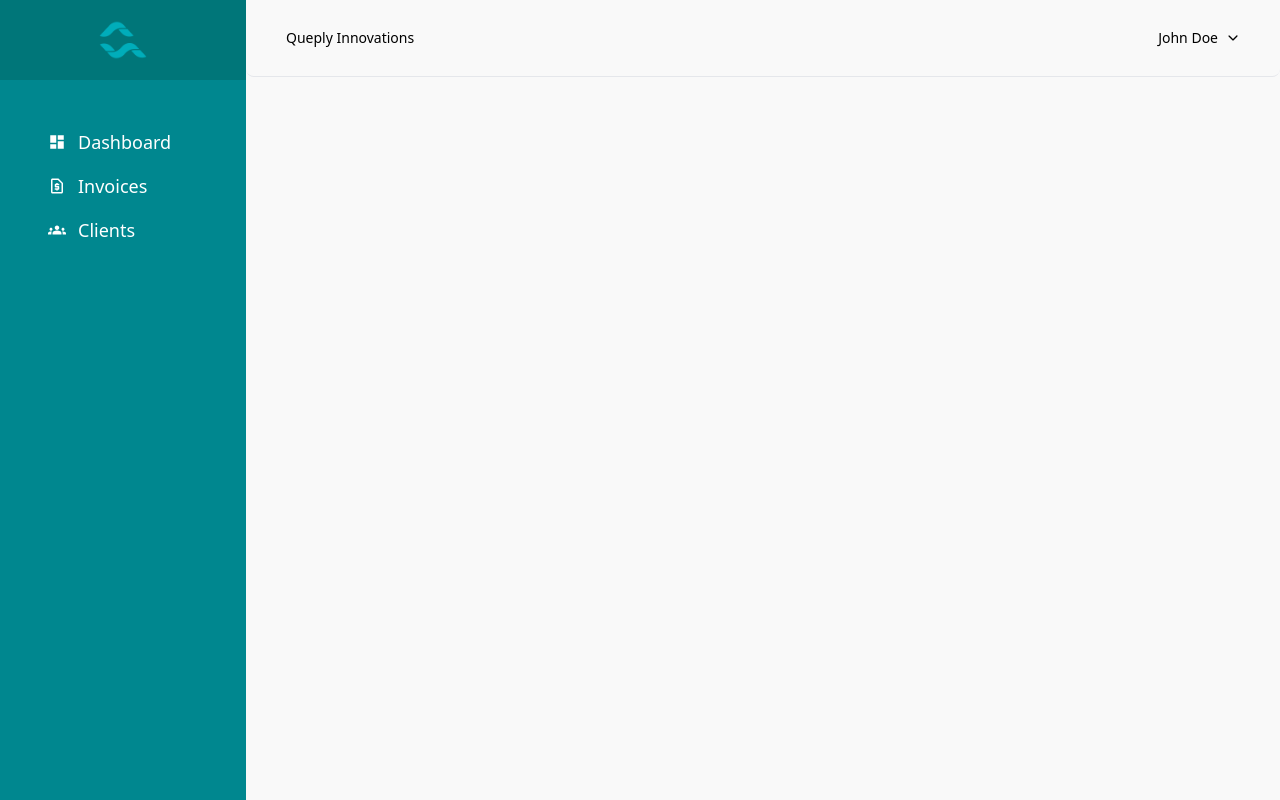
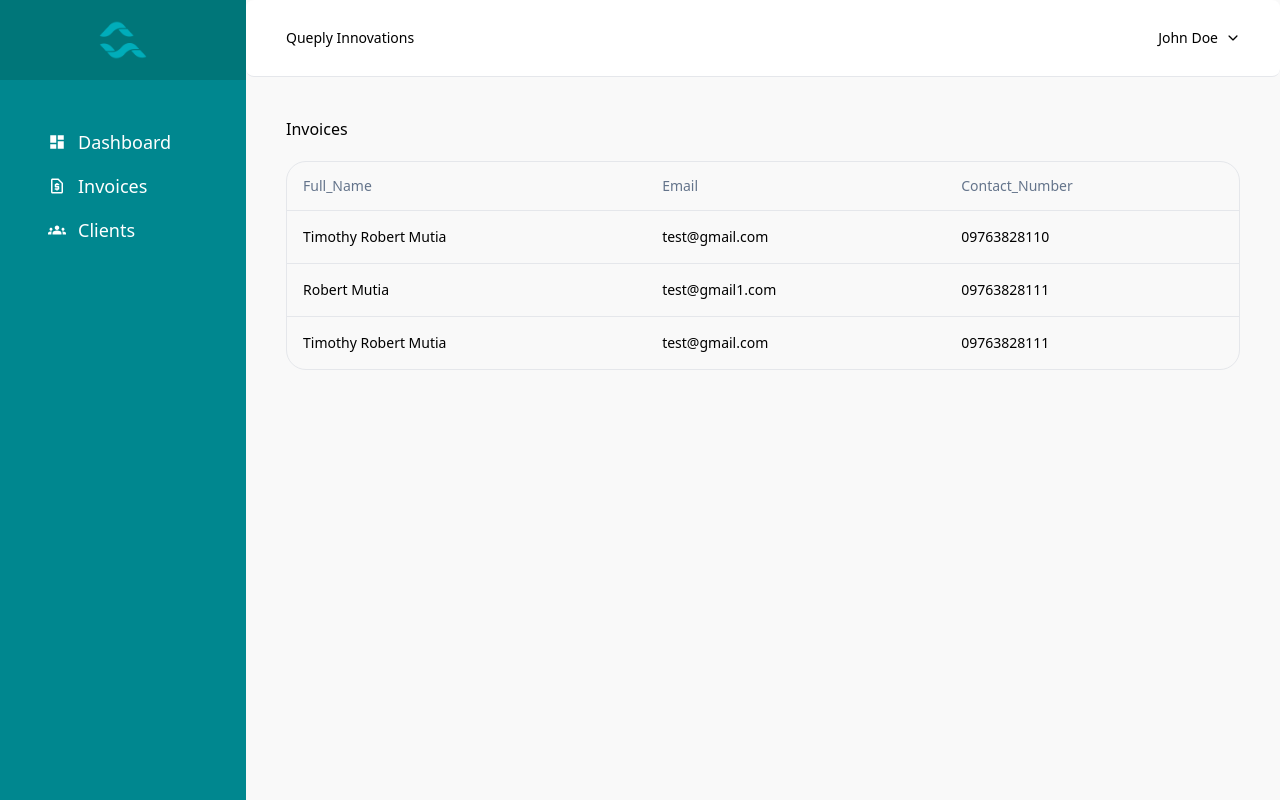
Before and after one commit to clintafk/queply_invoice_system, a React (Vite) app: page /Clients in a window 1280 px wide. Built offline with nearby package versions, Linux system fonts and the light colour scheme.

Commit message:
feat: added a table for clients page, and added quite some dependencies

```diff
--- a/package.json
+++ b/package.json
@@ -14,9 +14,12 @@
     "@radix-ui/react-label": "^2.1.0",
     "@radix-ui/react-slot": "^1.1.0",
     "@tanstack/react-query": "^5.60.6",
+    "@tanstack/react-table": "^8.20.5",
+    "@tanstack/zod-form-adapter": "^0.36.2",
     "class-variance-authority": "^0.7.0",
     "clsx": "^2.1.1",
     "json-server": "1.0.0-beta.3",
+    "libphonenumber-js": "^1.11.15",
     "lucide-react": "^0.451.0",
     "react": "^18.3.1",
     "react-dom": "^18.3.1",
@@ -24,7 +27,8 @@
     "react-router-dom": "^6.26.2",
     "recharts": "^2.13.3",
     "tailwind-merge": "^2.5.3",
-    "tailwindcss-animate": "^1.0.7"
+    "tailwindcss-animate": "^1.0.7",
+    "zod": "^3.23.8"
   },
   "devDependencies": {
     "@eslint/js": "^9.11.1",
--- a/src/components/Header.tsx
+++ b/src/components/Header.tsx
@@ -15,7 +15,7 @@
 
 export const Header = () => {
     return (
-        <header className="flex flex-row justify-between rounded-sm border-b px-10 py-7">
+        <header className="flex flex-row justify-between rounded-sm bg-header border-b px-10 py-7">
             <span className="text-sm font-light">Queply Innovations</span>
             <div className="flex cursor-pointer flex-row items-center gap-2 text-sm font-light hover:text-teal-500">
                 <DropdownMenu>
--- /dev/null
+++ b/src/components/ui/DataTable.tsx
@@ -0,0 +1,80 @@
+"use client"
+
+import {
+  ColumnDef,
+  flexRender,
+  getCoreRowModel,
+  useReactTable,
+} from "@tanstack/react-table"
+
+import {
+  Table,
+  TableBody,
+  TableCell,
+  TableHead,
+  TableHeader,
+  TableRow,
+} from "@/components/ui/table"
+
+interface DataTableProps<TData, TValue> {
+  columns: ColumnDef<TData, TValue>[]
+  data: TData[]
+}
+
+export function DataTable<TData, TValue>({
+  columns,
+  data,
+}: DataTableProps<TData, TValue>) {
+  const table = useReactTable({
+    data,
+    columns,
+    getCoreRowModel: getCoreRowModel(),
+  })
+
+  return (
+    <div className="rounded-md border">
+      <Table>
+        <TableHeader>
+          {table.getHeaderGroups().map((headerGroup) => (
+            <TableRow key={headerGroup.id}>
+              {headerGroup.headers.map((header) => {
+                return (
+                  <TableHead key={header.id}>
+                    {header.isPlaceholder
+                      ? null
+                      : flexRender(
+                          header.column.columnDef.header,
+                          header.getContext()
+                        )}
+                  </TableHead>
+                )
+              })}
+            </TableRow>
+          ))}
+        </TableHeader>
+        <TableBody>
+          {table.getRowModel().rows?.length ? (
+            table.getRowModel().rows.map((row) => (
+              <TableRow
+                key={row.id}
+                data-state={row.getIsSelected() && "selected"}
+              >
+                {row.getVisibleCells().map((cell) => (
+                  <TableCell key={cell.id}>
+                    {flexRender(cell.column.columnDef.cell, cell.getContext())}
+                  </TableCell>
+                ))}
+              </TableRow>
+            ))
+          ) : (
+            <TableRow>
+              <TableCell colSpan={columns.length} className="h-24 text-center">
+                No results.
+              </TableCell>
+            </TableRow>
+          )}
+        </TableBody>
+      </Table>
+    </div>
+  )
+}
--- /dev/null
+++ b/src/components/ui/table.tsx
@@ -0,0 +1,117 @@
+import * as React from "react"
+
+import { cn } from "@/lib/utils"
+
+const Table = React.forwardRef<
+  HTMLTableElement,
+  React.HTMLAttributes<HTMLTableElement>
+>(({ className, ...props }, ref) => (
+  <div className="relative w-full overflow-auto">
+    <table
+      ref={ref}
+      className={cn("w-full caption-bottom text-sm", className)}
+      {...props}
+    />
+  </div>
+))
+Table.displayName = "Table"
+
+const TableHeader = React.forwardRef<
+  HTMLTableSectionElement,
+  React.HTMLAttributes<HTMLTableSectionElement>
+>(({ className, ...props }, ref) => (
+  <thead ref={ref} className={cn("[&_tr]:border-b", className)} {...props} />
+))
+TableHeader.displayName = "TableHeader"
+
+const TableBody = React.forwardRef<
+  HTMLTableSectionElement,
+  React.HTMLAttributes<HTMLTableSectionElement>
+>(({ className, ...props }, ref) => (
+  <tbody
+    ref={ref}
+    className={cn("[&_tr:last-child]:border-0", className)}
+    {...props}
+  />
+))
+TableBody.displayName = "TableBody"
+
+const TableFooter = React.forwardRef<
+  HTMLTableSectionElement,
+  React.HTMLAttributes<HTMLTableSectionElement>
+>(({ className, ...props }, ref) => (
+  <tfoot
+    ref={ref}
+    className={cn(
+      "border-t bg-slate-100/50 font-medium [&>tr]:last:border-b-0 dark:bg-slate-800/50",
+      className
+    )}
+    {...props}
+  />
+))
+TableFooter.displayName = "TableFooter"
+
+const TableRow = React.forwardRef<
+  HTMLTableRowElement,
+  React.HTMLAttributes<HTMLTableRowElement>
+>(({ className, ...props }, ref) => (
+  <tr
+    ref={ref}
+    className={cn(
+      "border-b transition-colors hover:bg-slate-100/50 data-[state=selected]:bg-slate-100 dark:hover:bg-slate-800/50 dark:data-[state=selected]:bg-slate-800",
+      className
+    )}
+    {...props}
+  />
+))
+TableRow.displayName = "TableRow"
+
+const TableHead = React.forwardRef<
+  HTMLTableCellElement,
+  React.ThHTMLAttributes<HTMLTableCellElement>
+>(({ className, ...props }, ref) => (
+  <th
+    ref={ref}
+    className={cn(
+      "h-12 px-4 text-left align-middle font-medium text-slate-500 [&:has([role=checkbox])]:pr-0 dark:text-slate-400",
+      className
+    )}
+    {...props}
+  />
+))
+TableHead.displayName = "TableHead"
+
+const TableCell = React.forwardRef<
+  HTMLTableCellElement,
+  React.TdHTMLAttributes<HTMLTableCellElement>
+>(({ className, ...props }, ref) => (
+  <td
+    ref={ref}
+    className={cn("p-4 align-middle [&:has([role=checkbox])]:pr-0", className)}
+    {...props}
+  />
+))
+TableCell.displayName = "TableCell"
+
+const TableCaption = React.forwardRef<
+  HTMLTableCaptionElement,
+  React.HTMLAttributes<HTMLTableCaptionElement>
+>(({ className, ...props }, ref) => (
+  <caption
+    ref={ref}
+    className={cn("mt-4 text-sm text-slate-500 dark:text-slate-400", className)}
+    {...props}
+  />
+))
+TableCaption.displayName = "TableCaption"
+
+export {
+  Table,
+  TableHeader,
+  TableBody,
+  TableFooter,
+  TableHead,
+  TableRow,
+  TableCell,
+  TableCaption,
+}
--- /dev/null
+++ b/src/functions/phone.tsx
@@ -0,0 +1,8 @@
+import { isValidPhoneNumber, parsePhoneNumberWithError } from "libphonenumber-js";
+import { z } from "zod";
+
+export const phone = (schema: z.ZodString) => {
+    return schema
+            .refine(isValidPhoneNumber, "Please specify a valid phone number (include the international prefix).")
+            .transform((value) => parsePhoneNumberWithError(value).number.toString());
+    }
--- a/src/pages/Clients.tsx
+++ b/src/pages/Clients.tsx
@@ -1,8 +1,18 @@
-import React from "react";
+import { DataTable } from "../components/ui/DataTable";
+import { columns, sample } from "@/tables/Client_Schema";
 
 export default function Clients() {
     return (
-        <>
-        </>
+        <div className="flex flex-col p-10 bg-body gap-5 ">
+            <div className="flex flex-row justify-between">
+                <h1>Invoices</h1>
+            </div>
+            <div className="flex flex-col gap-[10px]">
+                <DataTable columns={ columns } data={sample}></DataTable>
+            </div>
+            <div className="flex flex-row">
+
+            </div>
+        </div>
     );
 }
--- /dev/null
+++ b/src/tables/Client_Schema.tsx
@@ -0,0 +1,57 @@
+"use client"
+
+import { ColumnDef } from "@tanstack/react-table"
+import { z } from "zod";
+import { phone } from '@/functions/phone';
+
+// This type is used to define the shape of our data.
+// You can use a Zod schema here if you want.
+const Client_Schema = z.object({
+  full_name: z.string({
+    required_error: "This is required ok",
+    invalid_type_error: "Oi, it a string ok",
+  }),
+
+   email: z.string({
+    required_error: "This is required ok",
+    invalid_type_error: "Oi, it a string ok",
+   }).email({message: "Email ok, not random gibberish"}),
+
+   contact_number: phone(z.string())
+})
+
+type client = z.infer<typeof Client_Schema>
+
+export const columns: ColumnDef<client>[] = [
+  {
+    accessorKey: "full_name",
+    header: "Full_Name",
+  },
+  {
+    accessorKey: "email",
+    header: "Email",
+  },
+  {
+    accessorKey: "contact_number",
+    header: "Contact_Number",
+  },
+]
+
+
+export const sample: client[] = [
+  {
+    full_name: "Timothy Robert Mutia",
+    email: "test@gmail.com",
+    contact_number: "09763828110",
+  },
+  {
+    full_name: "Robert Mutia",
+    email: "test@gmail1.com",
+    contact_number: "09763828111",
+  },
+  {
+    full_name: "Timothy Robert Mutia",
+    email: "test@gmail.com",
+    contact_number: "09763828111",
+  },
+]
--- a/tailwind.config.js
+++ b/tailwind.config.js
@@ -23,6 +23,7 @@
                 "teal-stop": "#0FCDBA",
             },
             backgroundColor: {
+                header: "#fff",
                 body: "#F9F9F9",
             },
             borderRadius: {
```
Also changed, not shown: 1 other file (tests, documents, lock files or other folders).
